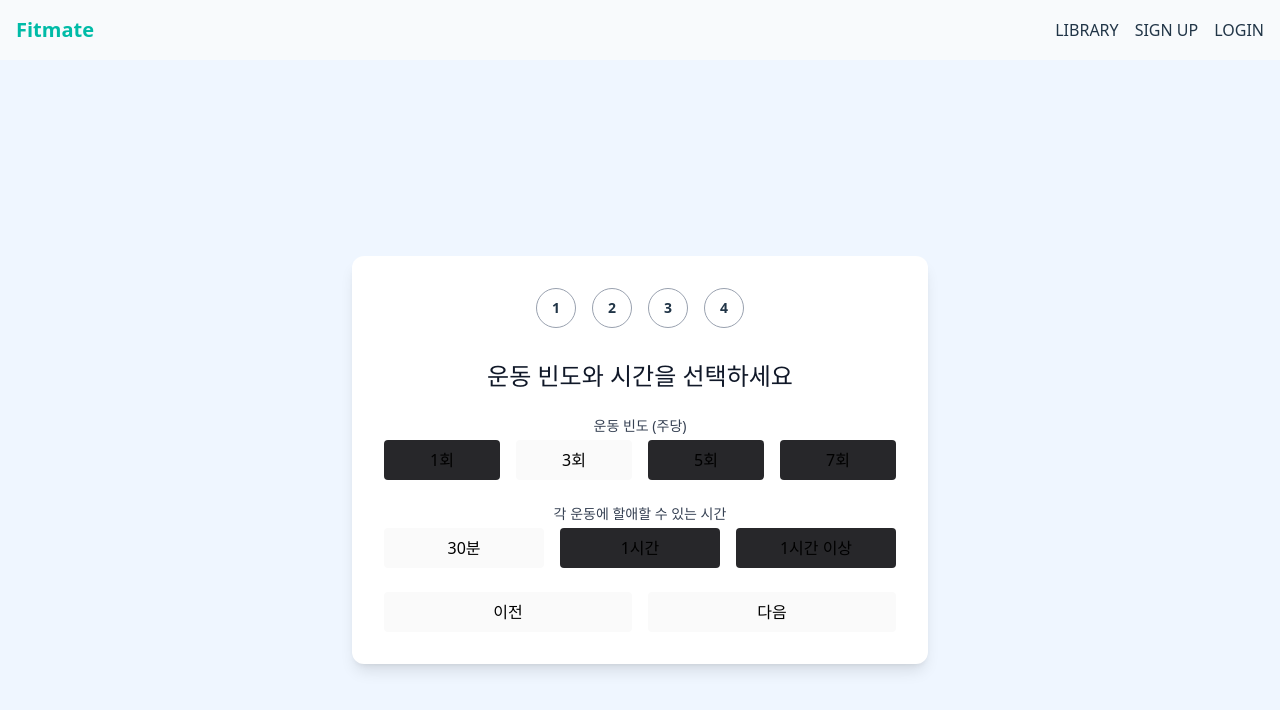
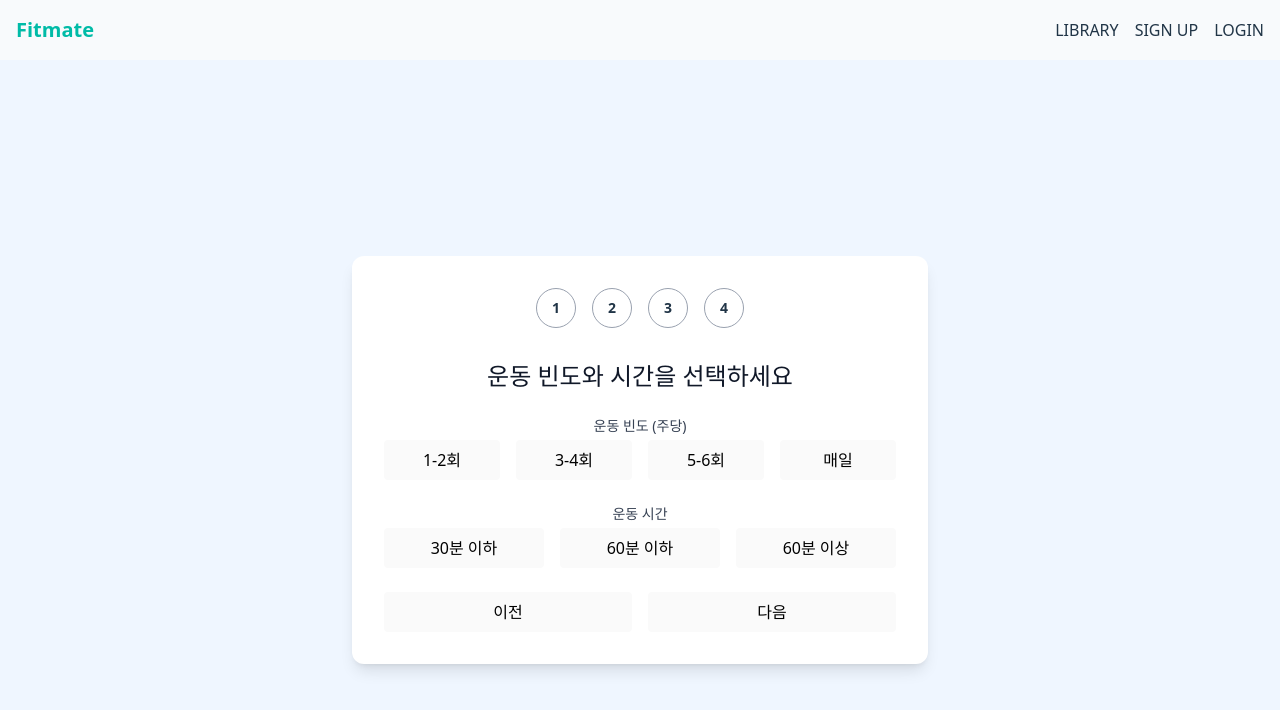
Before and after one commit to ghdals/fitmate, a React (Vite) app: page /step4 in a window 1280 px wide. Shown: the top 710 px of the page. Built offline with nearby package versions, Linux system fonts and the light colour scheme.

Commit message:
Step4 fix

```diff
--- a/src/pages/NotFound.jsx
+++ b/src/pages/NotFound.jsx
@@ -12,7 +12,7 @@ export default function NotFound() {
           </p>
           <div className="mt-10 flex items-center justify-center gap-x-6">
             <a
-              href="#"
+              href="/"
               className="rounded-md bg-indigo-600 px-3.5 py-2.5 text-sm font-semibold text-white shadow-xs hover:bg-indigo-500 focus-visible:outline-2 focus-visible:outline-offset-2 focus-visible:outline-indigo-600"
             >
               Go back home
--- a/src/pages/Step4Page.jsx
+++ b/src/pages/Step4Page.jsx
@@ -8,8 +8,8 @@ import { useState } from "react"; // 상태 관리
 
 function Step4Page() {
   const navigate = useNavigate(); // navigate 훅 사용
-  const [frequency, setFrequency] = useState(3); // 기본값: 3회
-  const [duration, setDuration] = useState(30); // 기본값: 30분
+  const [frequency, setFrequency] = useState(null);
+  const [duration, setDuration] = useState(null);
 
   const handlePrev = () => {
     navigate("/step3"); // "이전" 버튼 클릭 시 Step3으로 이동
@@ -32,60 +32,60 @@ function Step4Page() {
           <Label>운동 빈도 (주당)</Label>
           <div className="flex space-x-4">
             <Button
-              type="button"
-              className={`flex-1 ${frequency === 1 ? 'bg-blue-500' : 'bg-zinc-800'} hover:bg-teal-200`}
-              onClick={() => setFrequency(1)}
+              type="button" bg-teal-400 text-white
+              className={`flex-1 ${frequency === "1-2회" ? 'bg-teal-400 text-white' : 'bg-neutral-50'}`}
+              onClick={() => setFrequency("1-2회")}
             >
-              1회
+              1-2회
             </Button>
             <Button
               type="button"
-              className={`flex-1 ${frequency === 3 ? 'bg-blue-500' : 'bg-zinc-800'} hover:bg-zinc-700`}
-              onClick={() => setFrequency(3)}
+              className={`flex-1 ${frequency === "3-4회" ? 'bg-teal-400 text-white' : 'bg-neutral-50'}`}
+              onClick={() => setFrequency("3-4회")}
             >
-              3회
+              3-4회
             </Button>
             <Button
               type="button"
-              className={`flex-1 ${frequency === 5 ? 'bg-blue-500' : 'bg-zinc-800'} hover:bg-zinc-700`}
-              onClick={() => setFrequency(5)}
+              className={`flex-1 ${frequency === "5-6회" ? 'bg-teal-400 text-white' : 'bg-neutral-50'}`}
+              onClick={() => setFrequency("5-6회")}
             >
-              5회
+              5-6회
             </Button>
             <Button
               type="button"
-              className={`flex-1 ${frequency === 7 ? 'bg-blue-500' : 'bg-zinc-800'} hover:bg-zinc-700`}
-              onClick={() => setFrequency(7)}
+              className={`flex-1 ${frequency === "매일" ? 'bg-teal-400 text-white' : 'bg-neutral-50'}`}
+              onClick={() => setFrequency("매일")}
             >
-              7회
+              매일
             </Button>
           </div>
         </Field>
 
         {/* 운동 시간 선택 */}
         <Field>
-          <Label>각 운동에 할애할 수 있는 시간</Label>
+          <Label>운동 시간</Label>
           <div className="flex space-x-4">
             <Button
               type="button"
-              className={`flex-1 ${duration === 30 ? 'bg-blue-500' : 'bg-zinc-800'} hover:bg-zinc-700`}
-              onClick={() => setDuration(30)}
+              className={`flex-1 ${duration === "30분 이하" ? 'bg-teal-400 text-white' : 'bg-neutral-50'}`}
+              onClick={() => setDuration("30분 이하")}
             >
-              30분
+              30분 이하
             </Button>
             <Button
               type="button"
-              className={`flex-1 ${duration === 60 ? 'bg-blue-500' : 'bg-zinc-800'} hover:bg-zinc-700`}
-              onClick={() => setDuration(60)}
+              className={`flex-1 ${duration === "60분 이하" ? 'bg-teal-400 text-white' : 'bg-neutral-50'}`}
+              onClick={() => setDuration("60분 이하")}
             >
-              1시간
+              60분 이하
             </Button>
             <Button
               type="button"
-              className={`flex-1 ${duration === 90 ? 'bg-blue-500' : 'bg-zinc-800'} hover:bg-zinc-700`}
-              onClick={() => setDuration(90)}
+              className={`flex-1 ${duration === "60분 이상" ? 'bg-teal-400 text-white' : 'bg-neutral-50'}`}
+              onClick={() => setDuration("60분 이상")}
             >
-              1시간 이상
+              60분 이상
             </Button>
           </div>
         </Field>
```
